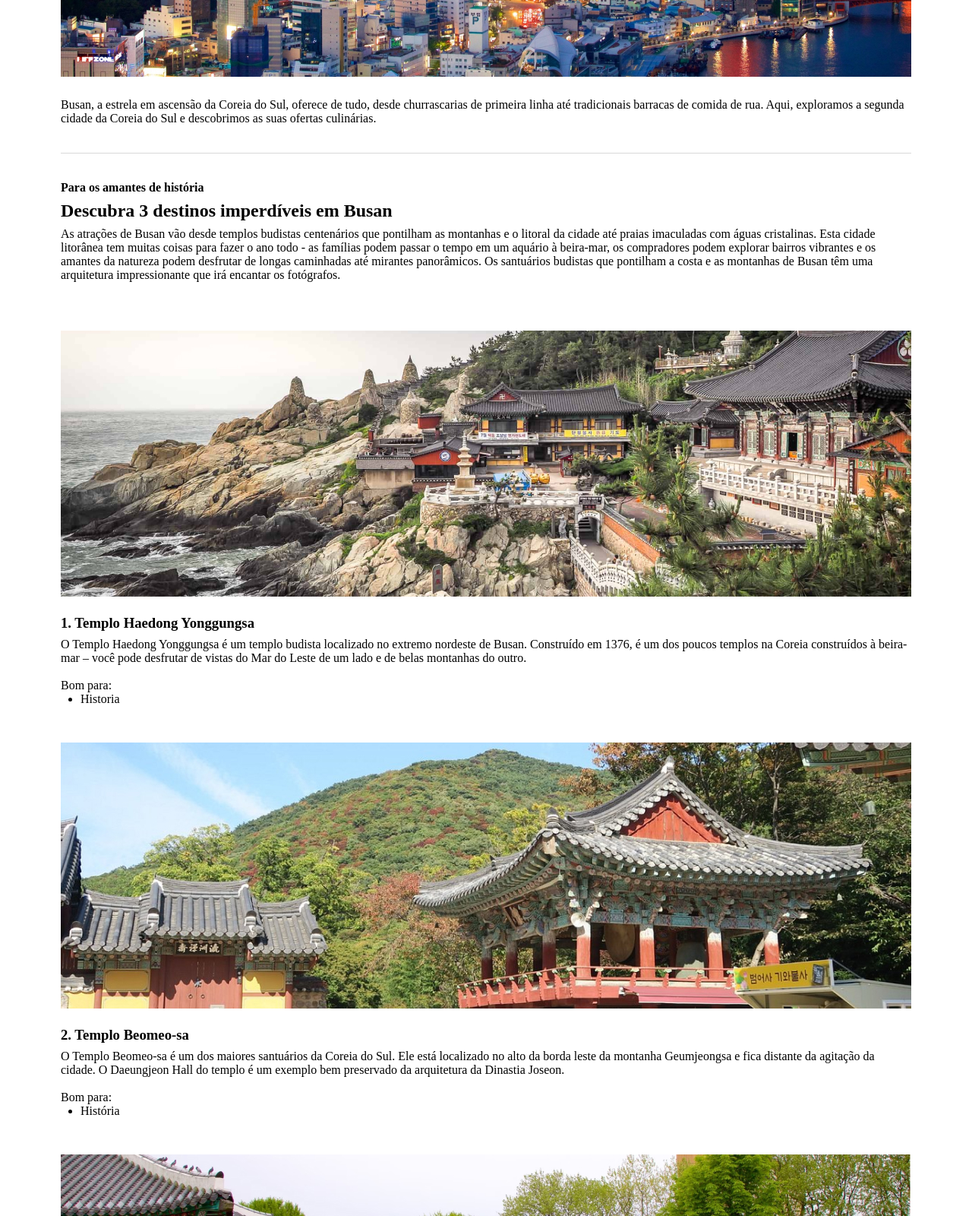
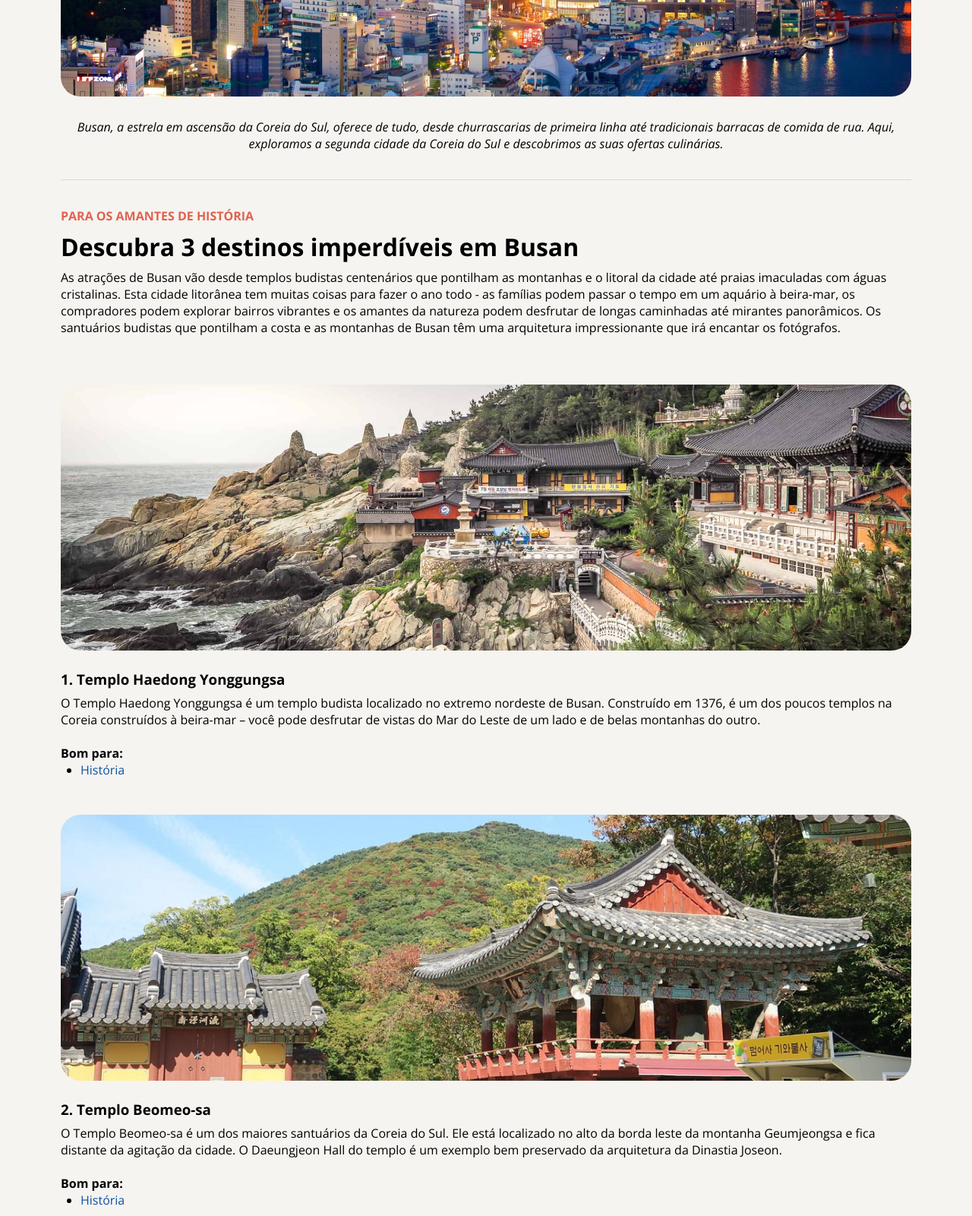
Before and after one commit to ArexDiniz/Turismo, a plain HTML site: page index.html in a window 1280 px wide. Shown: the part 740-2340 px from the top of the page at 76% size. Drawn offline with nearby package versions, Linux system fonts and the light colour scheme.

Commit message:
change font's

```diff
--- a/index.html
+++ b/index.html
@@ -1,11 +1,14 @@
 <!DOCTYPE html>
 <html lang="pt-br">
 <head>
+  <link rel="preconnect" href="https://fonts.googleapis.com">
+<link rel="preconnect" href="https://fonts.gstatic.com" crossorigin>
+
   <meta charset="UTF-8">
   <meta name="viewport" content="width=device-width, initial-scale=1.0">
   <title>Turismo</title>
   <link rel="stylesheet" href="style.css">
-
+  <link href="https://fonts.googleapis.com/css2?family=Open+Sans:ital,wdth,wght@0,75..100,300..800;1,75..100,300..800&display=swap" rel="stylesheet">
 </head>
 <body>
   <div id="page">
@@ -28,9 +31,6 @@
         </p>
       </section>
         <section id="destinos">
-
-
-
             <img src="assets/haedong.jpg" alt="Imagem do templo">
              <h3>1. Templo Haedong Yonggungsa</h3>
                 <p>
@@ -39,9 +39,7 @@
                   <span>Bom para:</span>
                 </p>
                   <ul>
-                    <li>
-                      Historia
-                    </li>
+                    <li><p class="historia">História</p></li>
               </ul>
 
 
@@ -56,7 +54,7 @@
               <span>Bom para:</span>
             </p>
             <ul>
-                <li>História</li>
+                <li><p class="historia">História</p></li>
               </ul>
               <img src="assets/yongdusan.jpg" alt="Imagem do templo">
 
@@ -69,9 +67,9 @@
                 <span>Bom para:</span>
               </p>
               <ul>
-                <li>Casais</li>
-                <li>Famílias</li>
-                <li>Orçamento</li>
+                <li ><p class="casais">Casais</p></li>
+                <li><p class="familias">Famílias</p> </li>
+                <li><p class="orcamento">Orçamento</p></li>
               </ul>
 
         </section>
--- a/style.css
+++ b/style.css
@@ -2,6 +2,10 @@
   margin: 0;
   padding: 0;
   box-sizing: border-box;
+  font-family: "Open Sans";
+}
+body{
+  background-color: #F5F4F0;
 }
 
 main{
@@ -14,16 +18,54 @@ main{
 
 }
 
+h4{
+  font-weight:bold ;
+  font-size: 16px;
+  text-transform: uppercase;
+  color:#E1624F
+}
 
 h1{
   margin-top: 8px;
   margin-bottom: 40px;
+  font-size: 36px;
+  font-weight: bold;
+  color:#1B1B1B
+}
+img{
+  border-radius: 26px;
+}
+h2{
+  font-weight: bold;
+  font-size: 32px;
+}
+p,li{
+  font-weight:400;
+  font-size: 16px;
+}
+span{
+  font-weight: bold;
 }
 
+.historia{
+  color:#0C51A7
+}
 
+.familias{
+  color: #E5245E;
+}
+.casais{
+  color:#591B98
+}
+.orcamento{
+  color:#591B98
+}
 
 #viagem p {
   margin-top: 24px;
+  font-style: italic;
+  font-weight: 16px;
+  text-align: center;
 }
 
 .divider {
```
